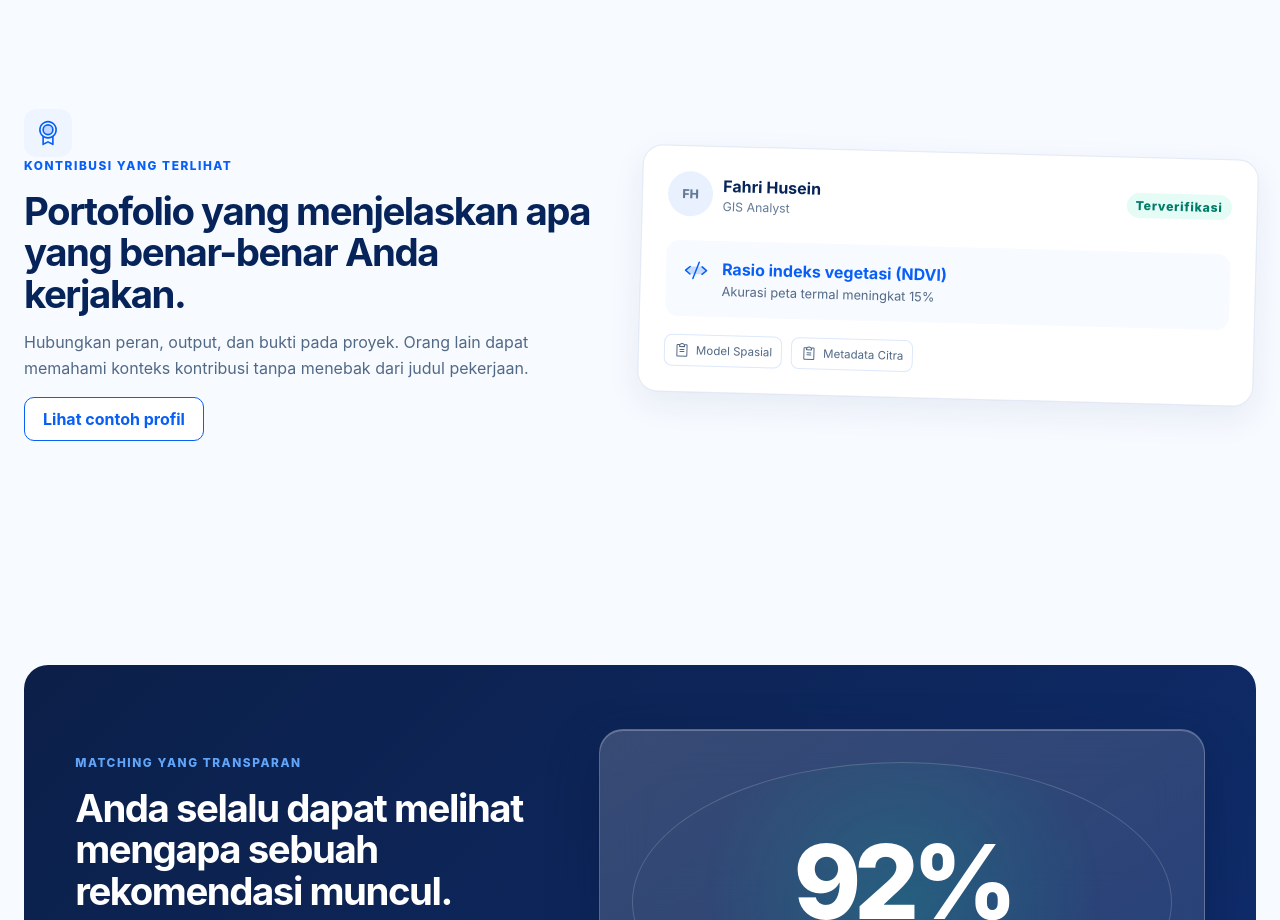
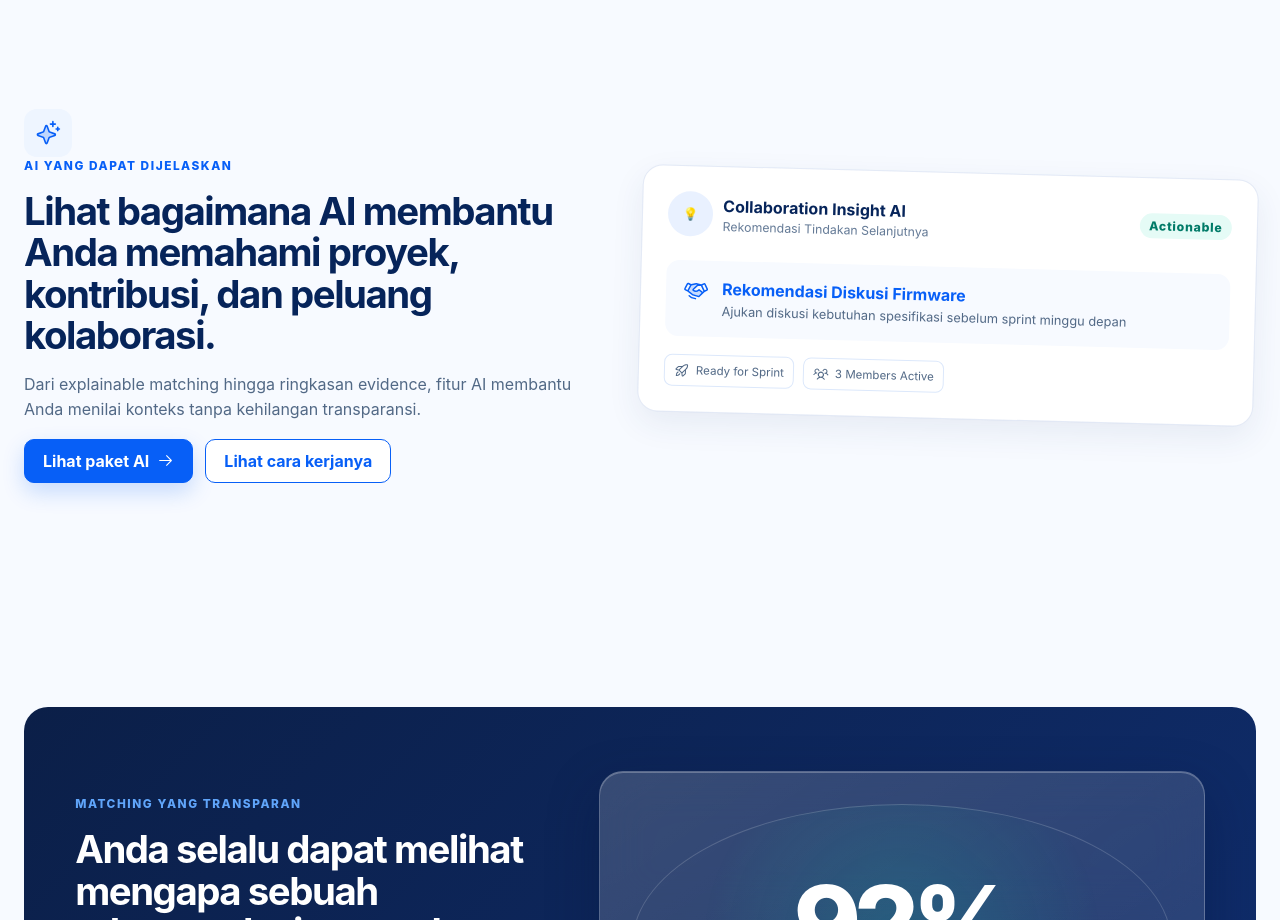
Before and after one commit to raenaldiardiansyah/BRIN-Competition, a Next.js app in the folder apps/web/: page / in a window 1280 px wide. Shown: the part 2380-3300 px from the top of the page. Built offline with nearby package versions, Linux system fonts and the light colour scheme.

Commit message:
feat(web): update Explainable AI section copy and dynamic preview card rotation

```diff
--- a/apps/web/src/components/prototype/product-homepages.tsx
+++ b/apps/web/src/components/prototype/product-homepages.tsx
@@ -1006,51 +1006,120 @@ export function GuestHome() {
         </div>
       </section>
 
-      {/* Contribution-Evidence section (Reactive to selected project) */}
-      <section className="pl-section pl-contribution-evidence-section">
+      {/* Explainable AI Showcase Section (Reactive to rotating activeProject card) */}
+      <section id="explainable-ai" className="pl-section pl-contribution-evidence-section">
         <div className="pl-guest-container pl-contribution-grid">
           <div className="pl-feature-copy" aria-live="polite">
-            <span className="pl-icon-box"><Medal size={26} weight="duotone" /></span>
-            <p className="pl-eyebrow">Kontribusi yang terlihat</p>
-            <h2>Portofolio yang menjelaskan apa yang benar-benar Anda kerjakan.</h2>
+            <span className="pl-icon-box"><Sparkle size={26} weight="duotone" /></span>
+            <p className="pl-eyebrow">AI YANG DAPAT DIJELASKAN</p>
+            <h2>Lihat bagaimana AI membantu Anda memahami proyek, kontribusi, dan peluang kolaborasi.</h2>
             <p>
-              Hubungkan peran, output, dan bukti pada proyek. Orang lain dapat
-              memahami konteks kontribusi tanpa menebak dari judul pekerjaan.
+              Dari explainable matching hingga ringkasan evidence, fitur AI membantu Anda menilai konteks tanpa kehilangan transparansi.
             </p>
-            <Anchor href={`/profiles/${activeProject.contributions[0]?.person.toLowerCase().split(' ')[0] ?? 'maya'}`}>
-              Lihat contoh profil
+            <div className="pl-button-row tw:mt-4">
+              <Anchor href="/subscription" className="pl-button pl-button-primary">
+                Lihat paket AI <ArrowRight size={17} />
               </Anchor>
-          </div>
-
-          {activeProject.contributions[0] && (
+              <Anchor href="#explainable-ai" className="pl-button pl-button-secondary">
+                Lihat cara kerjanya
+              </Anchor>
+            </div>
+          </div>
+
           <div className="pl-contribution-preview-wrap">
             <div className="pl-evidence-card" aria-live="polite">
+              {/* Dynamic rotation rendering based on activeFeaturedProjectId */}
+              {activeFeaturedProjectId === 'proj-river-watch' ? (
+                <>
                   <div className="pl-person-row">
-                  <span className="pl-avatar large">{activeProject.contributions[0].avatar}</span>
+                    <span className="pl-avatar large">🤖</span>
                     <div>
-                    <strong>{activeProject.contributions[0].person}</strong>
-                    <span>{activeProject.contributions[0].role}</span>
-                  </div>
-                  <span className="pl-status success">Terverifikasi</span>
+                      <strong>Explainable Matching AI</strong>
+                      <span>Kecocokan Talenta &amp; Peran</span>
+                    </div>
+                    <span className="pl-status success">Match 88% (Tinggi)</span>
                   </div>
                   <div className="pl-evidence-block">
-                  <Code size={24} weight="duotone" />
+                    <Sparkle size={24} weight="duotone" />
                     <div>
-                    <strong>{activeProject.contributions[0].task}</strong>
-                    <span>{activeProject.contributions[0].metric}</span>
+                      <strong>Skill Fit: 92% · Relevansi Bukti: High</strong>
+                      <span>Celah: Perlu konfirmasi ketersediaan 10 jam/minggu</span>
                     </div>
                   </div>
                   <div className="pl-proof-row">
-                  {activeProject.contributions[0].proof.map((proofName) => (
-                    <span key={proofName}>
-                      {proofName.toLowerCase().includes('repo') ? <LinkSimple size={16} /> : <ClipboardText size={16} />}
-                      {' '}{proofName}
-                    </span>
-                  ))}
-                </div>
-              </div>
-            </div>
+                    <span><CheckCircle size={16} /> 2 Repo IoT/ESP32</span>
+                    <span><CheckCircle size={16} /> Skema CAD Terverifikasi</span>
+                  </div>
+                </>
+              ) : activeFeaturedProjectId === 'proj-aqua-loop' ? (
+                <>
+                  <div className="pl-person-row">
+                    <span className="pl-avatar large">📄</span>
+                    <div>
+                      <strong>Evidence Summary AI</strong>
+                      <span>Kategori &amp; Transparansi Bukti</span>
+                    </div>
+                    <span className="pl-status success">3 Terverifikasi</span>
+                  </div>
+                  <div className="pl-evidence-block">
+                    <ClipboardText size={24} weight="duotone" />
+                    <div>
+                      <strong>2 Repo GitHub, 1 Skema CAD Terverifikasi</strong>
+                      <span>Terdaftar 4 bukti tersedia (3 terverifikasi, 1 self-reported)</span>
+                    </div>
+                  </div>
+                  <div className="pl-proof-row">
+                    <span><CheckCircle size={16} /> Verified GitHub</span>
+                    <span><ClipboardText size={16} /> Self-reported Test Log</span>
+                  </div>
+                </>
+              ) : activeFeaturedProjectId === 'proj-urban-heat' ? (
+                <>
+                  <div className="pl-person-row">
+                    <span className="pl-avatar large">📊</span>
+                    <div>
+                      <strong>Project Readiness Assessment</strong>
+                      <span>Evaluasi Tahap &amp; Maturitas</span>
+                    </div>
+                    <span className="pl-status info">PROTOTYPE</span>
+                  </div>
+                  <div className="pl-evidence-block">
+                    <Target size={24} weight="duotone" />
+                    <div>
+                      <strong>Status: PROTOTYPE · Self-reported</strong>
+                      <span>Proyek memiliki arsitektur awal &amp; skema data sensor lengkap</span>
+                    </div>
+                  </div>
+                  <div className="pl-proof-row">
+                    <span><CheckCircle size={16} /> Architecture Diagram</span>
+                    <span><CheckCircle size={16} /> Sensor Field Test</span>
+                  </div>
+                </>
+              ) : (
+                <>
+                  <div className="pl-person-row">
+                    <span className="pl-avatar large">💡</span>
+                    <div>
+                      <strong>Collaboration Insight AI</strong>
+                      <span>Rekomendasi Tindakan Selanjutnya</span>
+                    </div>
+                    <span className="pl-status success">Actionable</span>
+                  </div>
+                  <div className="pl-evidence-block">
+                    <Handshake size={24} weight="duotone" />
+                    <div>
+                      <strong>Rekomendasi Diskusi Firmware</strong>
+                      <span>Ajukan diskusi kebutuhan spesifikasi sebelum sprint minggu depan</span>
+                    </div>
+                  </div>
+                  <div className="pl-proof-row">
+                    <span><RocketLaunch size={16} /> Ready for Sprint</span>
+                    <span><UsersThree size={16} /> 3 Members Active</span>
+                  </div>
+                </>
               )}
+            </div>
+          </div>
         </div>
       </section>
 
```
Lines whose indentation alone changed are shown as unchanged.
